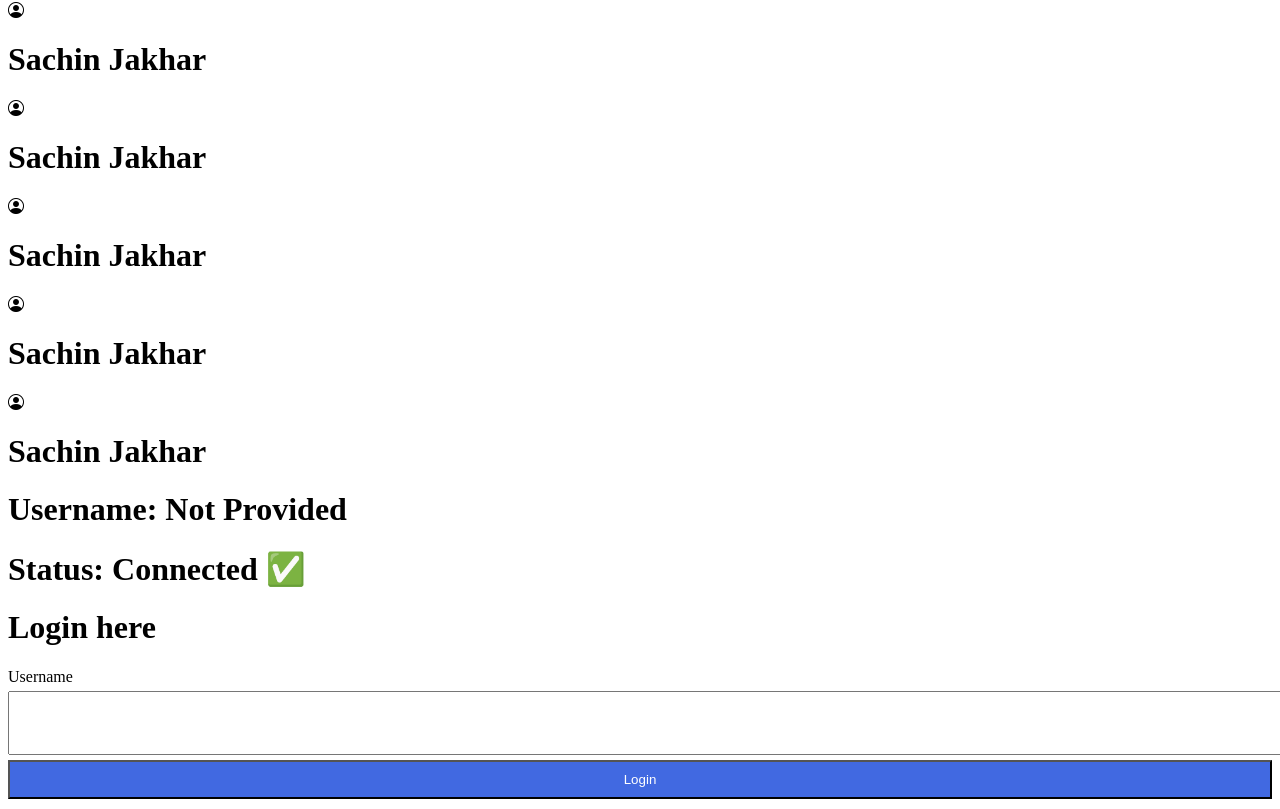
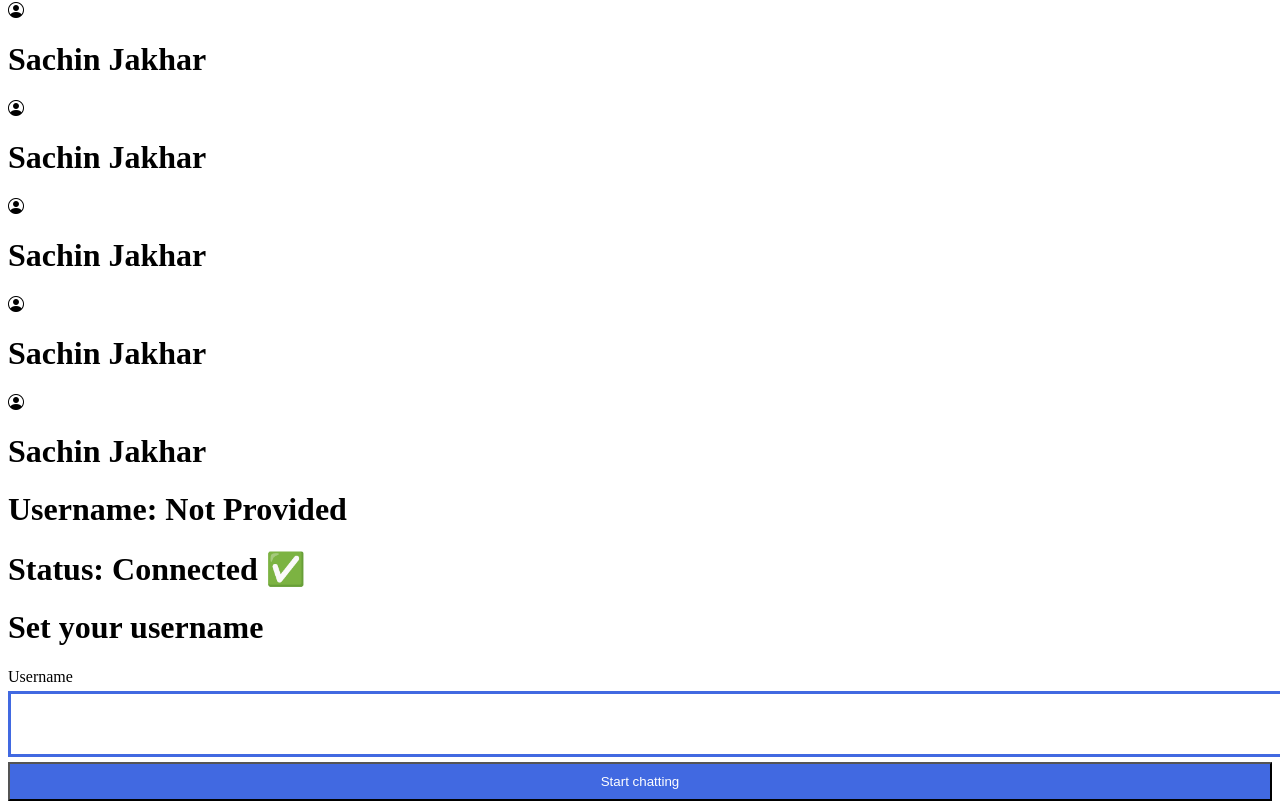
Before and after one commit to mesachinjakhar/realtime-chat, a React (Create React App) app: page / in a window 1280 px wide. Shown: the part 764-1573 px from the top of the page. Built offline with nearby package versions, Linux system fonts and the light colour scheme.

Commit message:
description, input css and button text changed

```diff
--- a/public/index.html
+++ b/public/index.html
@@ -2,14 +2,12 @@
 <html lang="en">
   <head>
     <meta charset="utf-8" />
-    <link rel="icon" href="%PUBLIC_URL%/favicon.ico" />
     <meta name="viewport" content="width=device-width, initial-scale=1" />
     <meta name="theme-color" content="#000000" />
     <meta
       name="description"
-      content="Web site created using create-react-app"
+      content="Realtime chat application created using Socket.io"
     />
-    <link rel="apple-touch-icon" href="%PUBLIC_URL%/logo192.png" />
     <!--
       manifest.json provides metadata used when your web app is installed on a
       user's mobile device or desktop. See https://developers.google.com/web/fundamentals/web-app-manifest/
--- a/src/components/Username.jsx
+++ b/src/components/Username.jsx
@@ -35,7 +35,7 @@ const Username = () => {
   }
   return (
     <div className="w-[400px] mx-auto text-white">
-      <h1 className="text-3xl font-bold">Login here</h1>
+      <h1 className="text-3xl font-bold">Set your username</h1>
       <form className="mt-5" onSubmit={formik.handleSubmit}>
         <label htmlFor="userId">Username</label>
         <input
@@ -54,7 +54,7 @@ const Username = () => {
           className="mt-2 p-2 bg-blue-600 text-white rounded hover:bg-blue-700"
           type="submit"
         >
-          Login
+          Start chatting
         </button>
       </form>
     </div>
--- a/src/index.css
+++ b/src/index.css
@@ -7,7 +7,7 @@
 input {
   width: 100%;
   height: 40px;
-
+  border: 3px solid #4169e1;
   margin-top: 5px;
   margin-bottom: 5px;
   padding: 10px;
```
